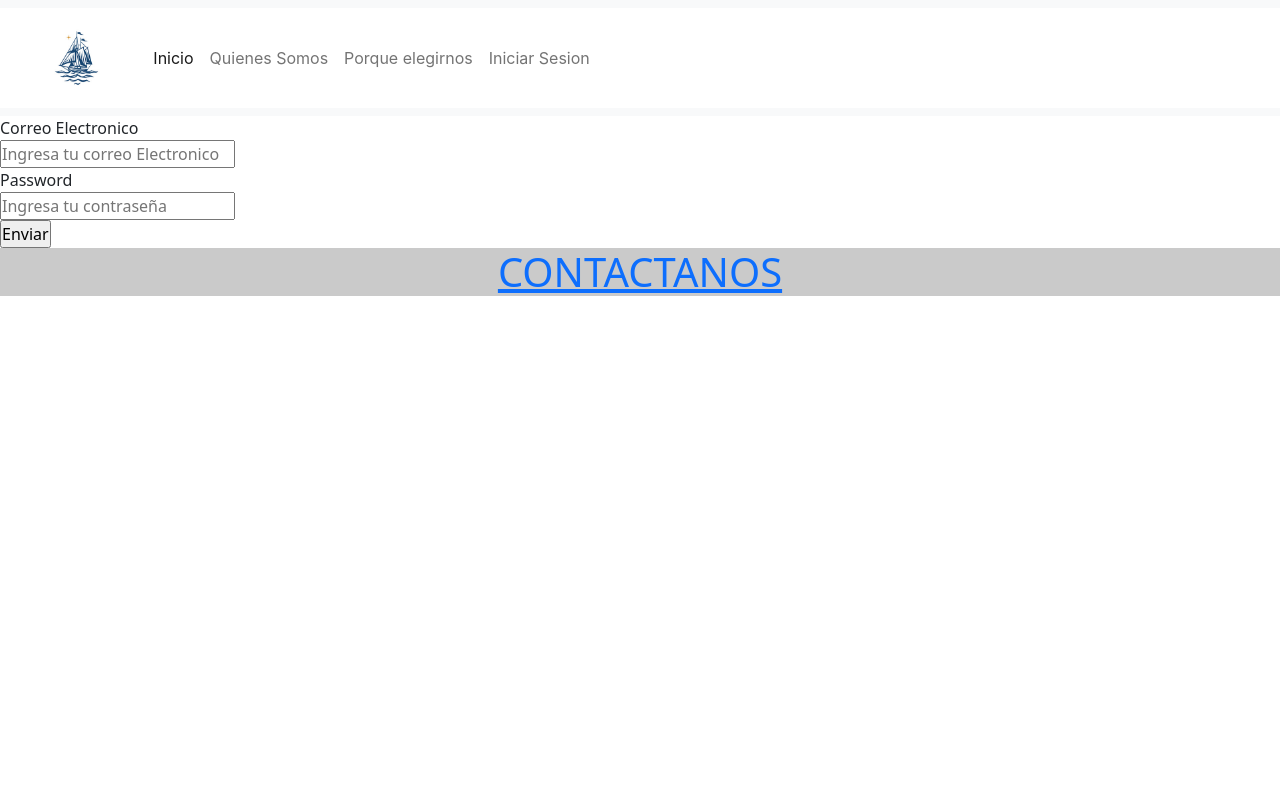
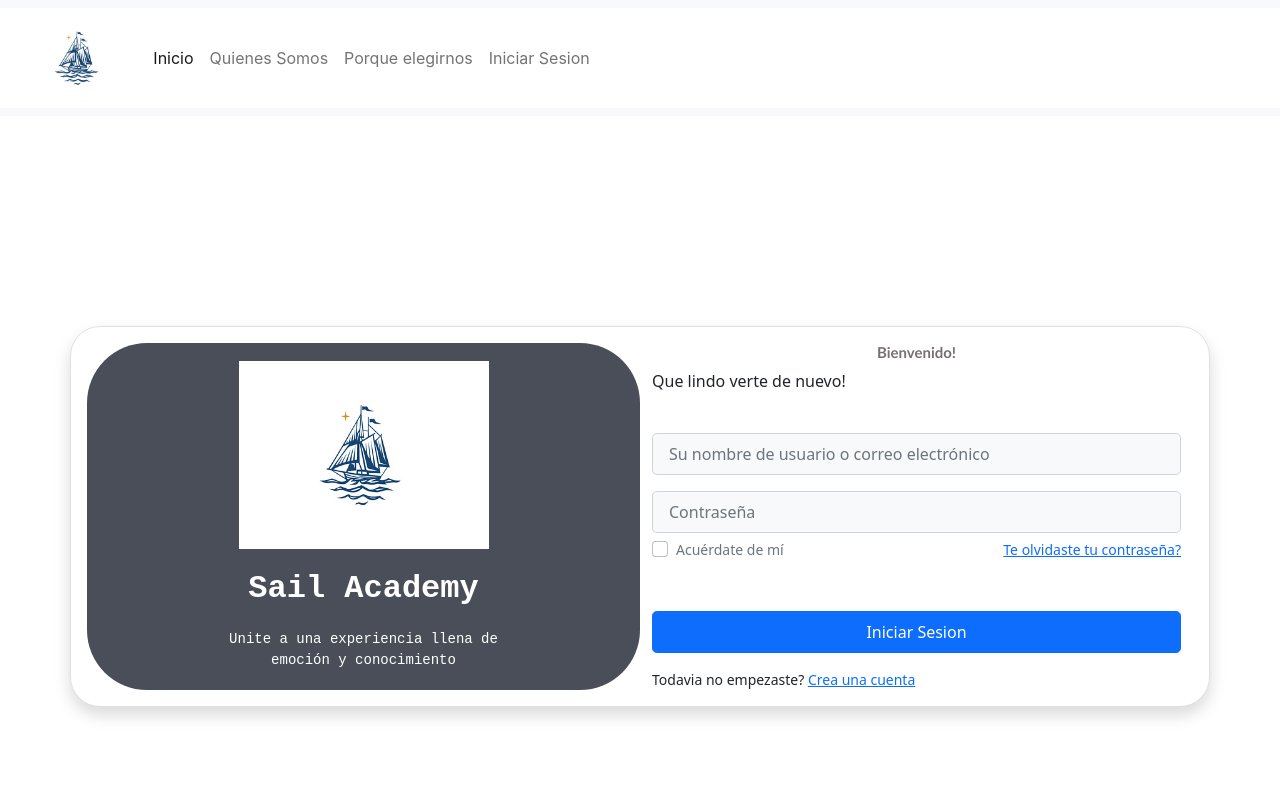
Before and after one commit to ElYiru/entrega3, a plain HTML site: page Pagina/Iniciar Sesion.html in a window 1280 px wide. Shown: the top 800 px of the page. Drawn offline with nearby package versions, Linux system fonts and the light colour scheme.

Commit message:
Iniciar Sesion Terminado

```diff
--- a/Pagina/Iniciar Sesion.html
+++ b/Pagina/Iniciar Sesion.html
@@ -3,7 +3,7 @@
     <head>
 
         <meta charset="utf-8">
-        <meta name="viewport" content="width=device-width, initial-scale=1">
+        <meta name="description" content=" Bienvenido! Que lindo verte de nuevo! Inicia Sesion en Sail Academy">
         <link href="https://cdn.jsdelivr.net/npm/bootstrap@5.1.3/dist/css/bootstrap.min.css" rel="stylesheet" integrity="sha384-1BmE4kWBq78iYhFldvKuhfTAU6auU8tT94WrHftjDbrCEXSU1oBoqyl2QvZ6jIW3" crossorigin="anonymous">
         <link href="https://unpkg.com/aos@2.3.1/dist/aos.css" rel="stylesheet">
     <link rel="stylesheet" href="../css/estilos.css">
@@ -42,22 +42,49 @@
         </div>
     </header>
  <section>
-        <form class="limpio">
+  <div class="container d-flex justify-content-center align-items-center min-vh-100">
+       <div class="row border rounded-5 p-3 bg-white shadow box-area">
+       <div id="cuadro" class="col-md-6 rounded-4 d-flex justify-content-center align-items-center flex-column left-box" >
+           <div class="featured-image mb-3">
+            <img id="logocuadro" src="FOTOS/LOGO.jpg" alt="Logo Sailing COMPANY" class="img-fluid">
+           </div>
+           <p id="letrasmaincuadro" class="text-white fs-2" >Sail Academy</p>
+           <small class="text-white text-wrap text-center" id="letrachicacuadro">Unite a una experiencia llena de emoción y conocimiento</small>
+       </div>
 
-            <label for="email">Correo Electronico</label>
-            <br>
-            <input type="email" name="email" id="email" placeholder="Ingresa tu correo Electronico" >
+       <div class="col-md-6 right-box">
+          <div class="row align-items-center">
+                <div class="header-text mb-4">
+                     <h2>Bienvenido!</h2>
+                     <p>Que lindo verte de nuevo!</p>
+                </div>
+                <div class="input-group mb-3">
+                    <input type="text" class="form-control form-control-lg bg-light fs-6" placeholder="Su nombre de usuario o correo electrónico">
+                </div>
+                <div class="input-group mb-1">
+                    <input type="password" class="form-control form-control-lg bg-light fs-6" placeholder="Contraseña">
+                </div>
+                <div class="input-group mb-5 d-flex justify-content-between">
+                    <div class="form-check">
+                        <input type="checkbox" class="form-check-input" id="formCheck">
+                        <label for="formCheck" class="form-check-label text-secondary"><small> Acuérdate de mí
+                        </small></label>
+                    </div>
+                    <div class="forgot">
+                        <small><a href="#">Te olvidaste tu contraseña?</a></small>
+                    </div>
+                </div>
+                <div class="input-group mb-3">
+                    <button class="btn btn-lg btn-primary w-100 fs-6">Iniciar Sesion</button>
+                </div>
 
-            <br>
-
-                <label for="Password">Password</label>
-            <br>
-            <input type="password" name="password" id="Password" placeholder="Ingresa tu contraseña" pattern="[a-z A-Z]{}" title="Jamon" required>
-            <br>
-           <input type="submit" value="Enviar">
-
-            </form>
-        </section>
+                <div class="row">
+                    <small>Todavia no empezaste? <a href="">Crea una cuenta</a></small>
+                </div>
+          </div>
+       </div>
+      </div>
+    </div>
 
         <footer id="contactanos">
           <a class="h1"  href="mailto:contact@sailacademy.io">CONTACTANOS</a>
--- a/sass/estilos.scss
+++ b/sass/estilos.scss
@@ -168,3 +168,22 @@ section{
 .especial{
       font-size: 23px;
 }
+#cuadro{
+ background-color: #4a4e58;
+}
+#logocuadro{
+    width: 250px;
+
+}
+#letrasmaincuadro{
+    font-family: 'Courier New', Courier, monospace; font-weight: 600;
+}
+#letrachicacuadro{
+    width: 17rem;font-family: 'Courier New', Courier, monospace;
+}
+.rounded-4{
+    border-radius: 60px;
+}
+.rounded-5{
+    border-radius: 30px;
+}
```
Also changed, not shown: Pagina/Porque elegirnos.html (+1 -1 lines), Pagina/Quienes Somos.html (+4 -4 lines), index.html (+8 -8 lines), css/estilos.css.
